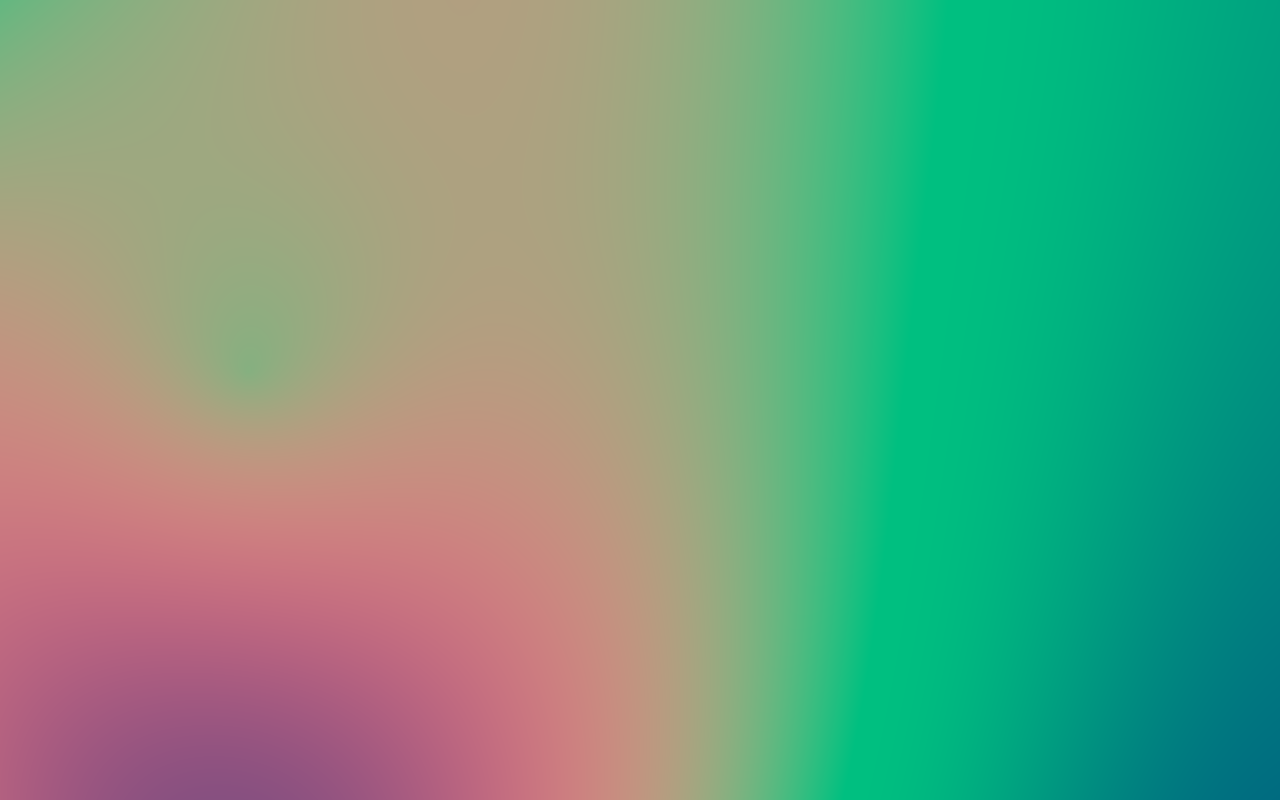
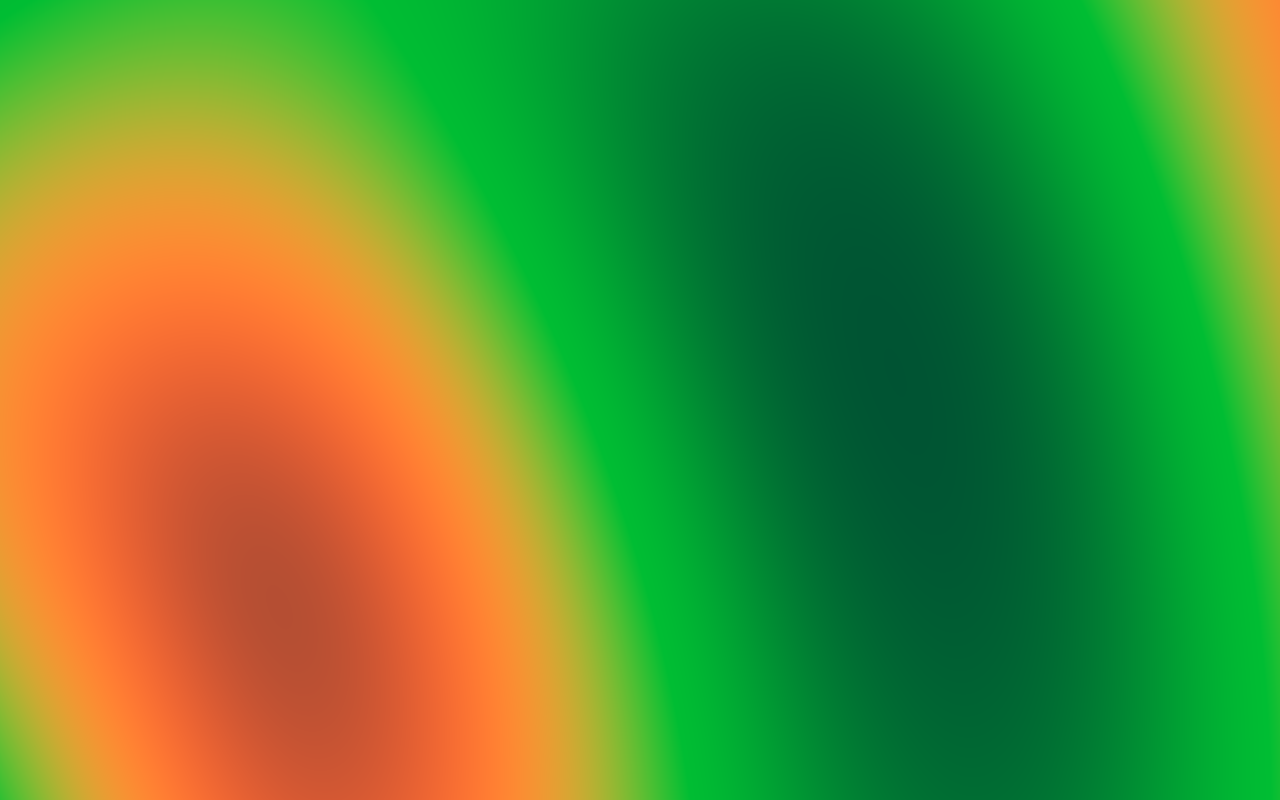
Before and after one commit to bobylito/visualExperiments, a plain HTML site: page 1.html in a window 1280 px wide. Drawn offline with Linux system fonts and the light colour scheme; animation ran at ten frames a second.

Commit message:
Some tweaks

```diff
--- a/1.html
+++ b/1.html
@@ -26,14 +26,14 @@ uniform vec2 u_center;
 uniform vec2 u_center2;
 
 void main(){
-  float v_comp1 = sin( (distance( gl_FragCoord.xy, u_center ) ) / 300.0 );
-  float v_comp2 = sin( gl_FragCoord.x / 300.0 );
-  float v_comp3 = sin( (distance( gl_FragCoord.xy, u_center2 ) ) / 300.0 );
+  float v_comp1 = sin( (distance( gl_FragCoord.xy, u_center ) ) / 200.0 );
+  float v_comp2 = sin( gl_FragCoord.x / 200.0 );
+  float v_comp3 = sin( (distance( gl_FragCoord.xy, u_center2 ) ) / 200.0 );
   float v_comp4 = (v_comp1 + v_comp2 + v_comp3) / 3.0 ;
   gl_FragColor = vec4(
-      sin( (v_comp4 * 3.14) ) * 0.8,
+      0.2 + sin( (v_comp4 * 3.14) ) * 0.8,
       0.5 + cos( (v_comp4 * 3.14) ) / 4.0 ,
-      0.5,
+      0.2,
       1
   );
 }
@@ -68,12 +68,14 @@ void main(){
         ctx     = canvas.getContext("experimental-webgl"),
         vShader = createShaderFromScriptElement(document, ctx, "2d-vertex-shader"),
         fShader = createShaderFromScriptElement(document, ctx, "2d-fragment-shader"),
-        program = ctx.createProgram();
+        program = ctx.createProgram(),
+        X       = window.innerWidth,
+        Y       = window.innerHeight;
 
-    canvas.height = window.innerHeight;
-    canvas.width  = window.innerWidth;
+    canvas.width  = X;
+    canvas.height = Y;
 
-    ctx.viewport(0, 0, window.innerWidth, window.innerHeight);
+    ctx.viewport(0, 0, X, Y);
 
     ctx.attachShader(program, vShader);
     ctx.attachShader(program, fShader);
@@ -105,10 +107,10 @@ void main(){
     ctx.vertexAttribPointer(posLoc, 2, ctx.FLOAT, false, 0, 0);
 
     setInterval(function(){
-        var x       =  Math.sin( (new Date()).getTime() / 1000 ) * 500 + 500,
-            y       =  Math.sin( (new Date()).getTime() / 1500 ) * 200 + 300,
-            x2      =  Math.sin( (new Date()).getTime() / 2000 ) * 500,
-            y2      =  Math.sin( (new Date()).getTime() / 2000 ) * 200,
+        var x       =  Math.sin( (new Date()).getTime() / 5000 ) * X,
+            y       =  Math.sin( (new Date()).getTime() / 5000 ) * Y,
+            x2      =  Math.sin( (new Date()).getTime() / 4000 ) * X,
+            y2      =  Math.sin( (new Date()).getTime() / 7000 ) * Y,
             center  = ctx.uniform2f( centerLoc, x, y),
             center2 = ctx.uniform2f( centerLoc2, x2, y2);
         ctx.drawArrays(ctx.TRIANGLES, 0, 6);
```
